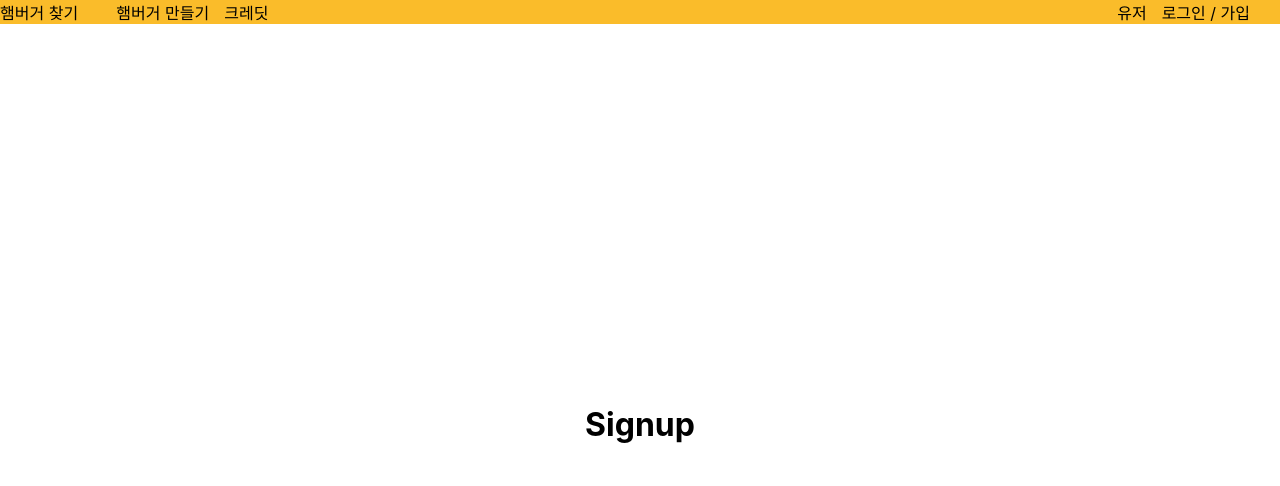
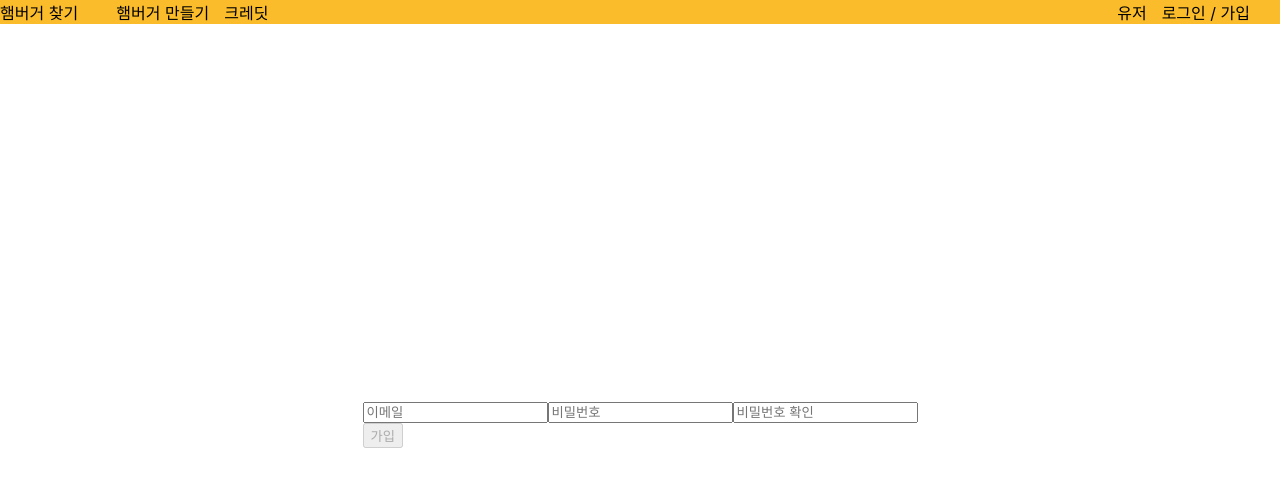
Before and after one commit to babyazalea/find-hamburger, a React (Create React App) app: page /auth/signup in a window 1280 px wide. Shown: the top 486 px of the page. Built offline with nearby package versions, Linux system fonts and the light colour scheme; a web font is replaced by a local one.

Commit message:
added signup & reset-password

```diff
--- a/src/components/Auth/Auth.js
+++ b/src/components/Auth/Auth.js
@@ -13,13 +13,13 @@ const Auth = (props) => {
     <div className="find-hamburger__auth">
       <Switch>
         <Route path={path} exact>
-          <AuthController />
+          <AuthController login={props.login} />
         </Route>
         <Route path={`${path}/signup`} exact>
           <Signup />
         </Route>
         <Route path={`${path}/reset-password`} exact>
-          <ResetPassword />
+          <ResetPassword notLoggedIn />
         </Route>
         <Route path={`${path}/google-login`}>
           <GoogleLogin googleLogin={props.googleLogin} />
--- a/src/components/Auth/ResetPassword/ResetPassword.js
+++ b/src/components/Auth/ResetPassword/ResetPassword.js
@@ -1,9 +1,90 @@
-import React from "react";
+import React, { useState } from "react";
+import { useHistory } from "react-router-dom";
 
-const ResetPassword = () => {
+import { useHttp } from "../../../hooks/http-hook";
+
+import Spinner from "../../UI/Spinner/Spinner";
+
+const ResetPassword = (props) => {
+  const [userEmail, setUserEmail] = useState(null);
+  const [sendedResetPassword, setSendedResetPassword] = useState(false);
+
+  const { isLoading, error, initializeError, sendRequest } = useHttp();
+
+  const history = useHistory();
+
+  const backToProfile = () => {
+    history.goBack();
+  };
+
+  const onChange = (event) => {
+    const {
+      target: { value },
+    } = event;
+
+    setUserEmail(value);
+  };
+
+  const sendPasswordReset = async (email) => {
+    const url = `https://identitytoolkit.googleapis.com/v1/accounts:sendOobCode?key=${process.env.REACT_APP_FIREBASE_API_KEY}`;
+    const sendingData = {
+      requestType: "PASSWORD_RESET",
+      email: email,
+    };
+
+    try {
+      await sendRequest(url, sendingData);
+      setSendedResetPassword(true);
+    } catch (err) {
+      console.log(err);
+    }
+  };
+
+  const confirmError = () => {
+    initializeError();
+  };
+
+  let passwordResetPart;
+  if (props.notLoggedIn) {
+    passwordResetPart = (
+      <React.Fragment>
+        <input
+          type="email"
+          placeholder="이메일"
+          name="email"
+          onChange={onChange}
+        />
+        <button onClick={() => sendPasswordReset(userEmail)}>
+          비밀번호 재설정 메일 보내기
+        </button>
+      </React.Fragment>
+    );
+  } else {
+    passwordResetPart = (
+      <button onClick={() => sendPasswordReset(props.userEmail)}>
+        비밀번호 재설정 메일 보내기
+      </button>
+    );
+  }
+
   return (
-    <div>
-      <h1>Reset Password</h1>
+    <div className="password__reset">
+      {isLoading ? (
+        <Spinner />
+      ) : (
+        <div className="reset-password__wrapper">
+          {sendedResetPassword ? (
+            <p className="password-reset__confirm-message">
+              비밀번호 변경 메일을 보냈습니다. 메일을 확인해주세요.
+            </p>
+          ) : (
+            <React.Fragment>{passwordResetPart}</React.Fragment>
+          )}
+          <button variant="warning" onClick={backToProfile}>
+            되돌아가기
+          </button>
+        </div>
+      )}
     </div>
   );
 };
--- a/src/components/Auth/Signup/Signup.js
+++ b/src/components/Auth/Signup/Signup.js
@@ -1,9 +1,98 @@
-import React from "react";
+import React, { useEffect, useState } from "react";
+import { useHistory } from "react-router-dom";
+
+import { useHttp } from "../../../hooks/http-hook";
 
 const Signup = () => {
+  const [email, setEmail] = useState("");
+  const [password, setPassword] = useState("");
+  const [passwordError, setPassowordError] = useState(true);
+  const [confirmPassword, setConfirmPassword] = useState("");
+
+  const { isLoading, error, initializeError, sendRequest } = useHttp();
+
+  const history = useHistory();
+
+  useEffect(() => {
+    if (
+      password === confirmPassword &&
+      password !== "" &&
+      confirmPassword !== ""
+    ) {
+      setPassowordError(false);
+    }
+  }, [password, confirmPassword]);
+
+  const onChange = (event) => {
+    const {
+      target: { name, value },
+    } = event;
+
+    if (name === "email") {
+      setEmail(value);
+    } else if (name === "password") {
+      setPassword(value);
+    } else if (name === "confirm-password") {
+      setConfirmPassword(value);
+    }
+  };
+
+  const onSignup = async (event) => {
+    event.preventDefault();
+
+    const url = `https://identitytoolkit.googleapis.com/v1/accounts:signUp?key=${process.env.REACT_APP_FIREBASE_API_KEY}`;
+
+    const signupData = {
+      email,
+      password,
+      returnSecureToken: true,
+    };
+
+    if (password === confirmPassword) {
+      try {
+        const response = await sendRequest(url, signupData);
+        console.log(response);
+        history.push("/");
+      } catch (err) {
+        console.log(err);
+      }
+    } else {
+    }
+  };
+
+  const confirmError = () => {
+    initializeError();
+  };
+
   return (
-    <div>
-      <h1>Signup</h1>
+    <div className="signup">
+      <form>
+        <div className="signup__input-group">
+          <input
+            type="email"
+            placeholder="이메일"
+            name="email"
+            onChange={(e) => onChange(e)}
+          />
+          <input
+            type="password"
+            placeholder="비밀번호"
+            name="password"
+            onChange={(e) => onChange(e)}
+          />
+          <input
+            type="password"
+            placeholder="비밀번호 확인"
+            name="confirm-password"
+            onChange={(e) => onChange(e)}
+          />
+        </div>
+        <div className="auth__submit-controll">
+          <button onClick={onSignup} disabled={passwordError}>
+            가입
+          </button>
+        </div>
+      </form>
     </div>
   );
 };
```
Also changed, not shown: src/components/Auth/ResetPassword/ResetPassword.css (added, +24 -0 lines).
